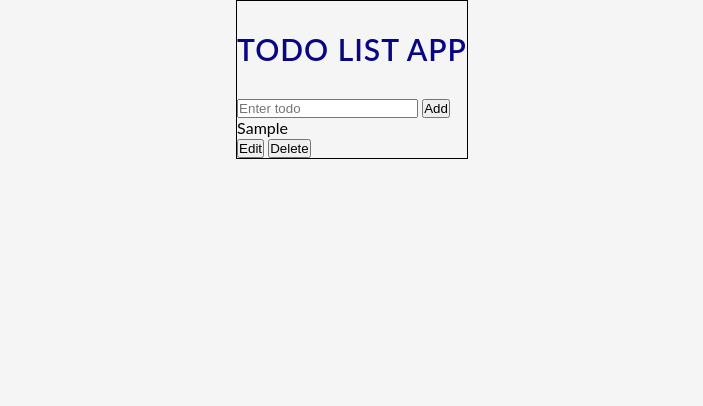
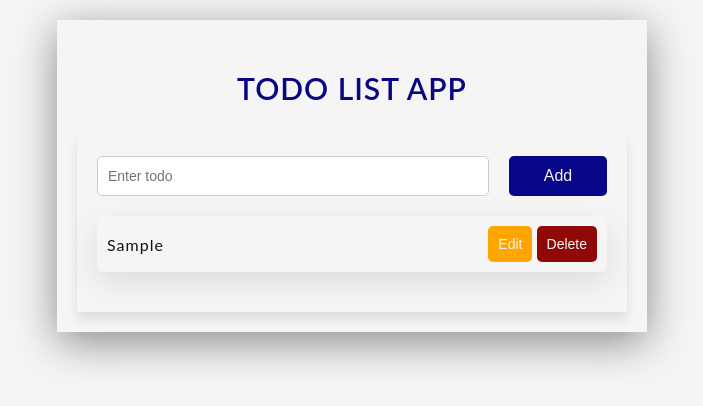
Before and after one commit to MiriamOkpalaeke/todo-list, a plain HTML site: page index.html in a window 1280 px wide. Both pictures are taken after typing "Sample" into the empty fields and a click on the button "Add". Shown: the whole page, without its empty margins (288-991 px from the left). Drawn offline with Linux system fonts and the light colour scheme.

Commit message:
still working on js

```diff
--- a/index.css
+++ b/index.css
@@ -8,16 +8,109 @@ body{
   background-color: #f5f5f5 ;
   display: flex;
   justify-content: center;
+  flex-direction: column;
+  width: 100%;
+  font-size: 16px;
 }
 h2{
-  font-size: 30px;
+  font-size: 1.875rem;
   color: rgb(8, 6, 133);
   letter-spacing: 1px;
   font-weight: 600;
   margin: 30px 0;
+  text-align: center;
 }
 .container{
- border: 1px solid black;
+ margin: 20px auto;
+ padding: 20px;
+  box-shadow: 0 10px 40px rgba(0, 0, 0, 0.438);
+
 
 
 }
+.todo-list{
+  width: 550px;
+  padding: 20px;
+  box-shadow: 0 7px 10px rgba(0, 0, 0, 0.1);
+
+}
+.new-tasklist{
+  display: grid;
+  grid-template-columns: 4fr 1fr;
+  gap: 20px;
+  margin-bottom: 20px;
+}
+#new-task{
+  padding: 10px;
+  border-radius: 5px;
+  outline: #bab9b9;
+  border: 1px solid #ccc;
+  font-size: 1rem;
+
+}
+input::placeholder{
+  font-size: 14px;
+
+}
+#add-button{
+  border: none;
+  border-radius: 5px;
+  background-color: rgb(8, 6, 136);
+  color: #f5f5f5;
+  font-size: 1rem;
+  cursor: pointer;
+}
+#add-button:hover{
+  background-color: rgb(4, 3, 59);
+  text-transform: uppercase;
+}
+ #add-button:active{
+  background-color: green;
+ }
+.task{
+  width: 100%;
+  margin-top: 30px;
+}
+#item{
+  padding: 10px;
+  border-radius: 5px;
+  box-shadow: 0 10px 30px rgba(0,0,0,0.1);
+  margin-bottom: 20px;
+  display: flex;
+  justify-content: space-between;
+  align-items: center;
+}
+#item p{
+  font-size: 1rem;
+  letter-spacing: 1px;
+  color: #111;
+}
+#edit-button{
+  font-size: .875rem;
+  cursor: pointer;
+  background-color: orange;
+  padding: 10px;
+  border-radius: 5px;
+  border: none;
+  color: #f5f5f5
+}
+
+#edit-button:hover {
+  background-color: rgb(104, 70, 5);
+  text-transform: uppercase;
+}
+
+#delete-button{
+  font-size: .875rem;
+    cursor: pointer;
+    background-color: rgb(145, 8, 8);
+    padding: 10px;
+    border-radius: 5px;
+    border: none;
+    color:#f5f5f5;
+}
+
+#delete-button:hover {
+  background-color: rgb(59, 12, 3);
+  text-transform: uppercase;
+}
--- a/index.js
+++ b/index.js
@@ -1,16 +1,9 @@
+
 let input = document.querySelector("#new-task");
 let addBtn = document.querySelector("#add-button");
 let tasks = document.querySelector(".tasks");
+//let deleteBtn = document.querySelector('#delete-button');
 
-//add btn disabled
-
-input.addEventListener("keyup", () => {
-  if (input.value.trim() != 0) {
-    addBtn.classList.add("active");
-  } else {
-    addBtn.classList.remove("active");
-  }
-});
 
 //adding new task
 addBtn.addEventListener("click", () => {
@@ -18,6 +11,7 @@ addBtn.addEventListener("click", () => {
     let newItem = document.createElement("div");
     newItem.classList.add("item");
     newItem.innerHTML = `
+    <div id="item">
     <p> ${input.value} </p>
             <div class="item-btn">
               <button id="edit-button">Edit</button>
@@ -33,14 +27,7 @@ addBtn.addEventListener("click", () => {
 
 //delete item
 tasks.addEventListener("click", (e) => {
-   if (e.target.classList.contains("delete-button")){
-      e.target.parentElement.parentElement.remove();
+   if (e.target.classList.contains("button")){
+      e.target.parentElement.remove();
    }
 })
-
-
-tasks.addEventListener("click", (e) => {
-   if (e.target.classList.contains("Delete")){
-      e.target.parentElement.parentElement.remove();
-   }
-})
```
Also changed, not shown: index.html (+1 -1 lines).
